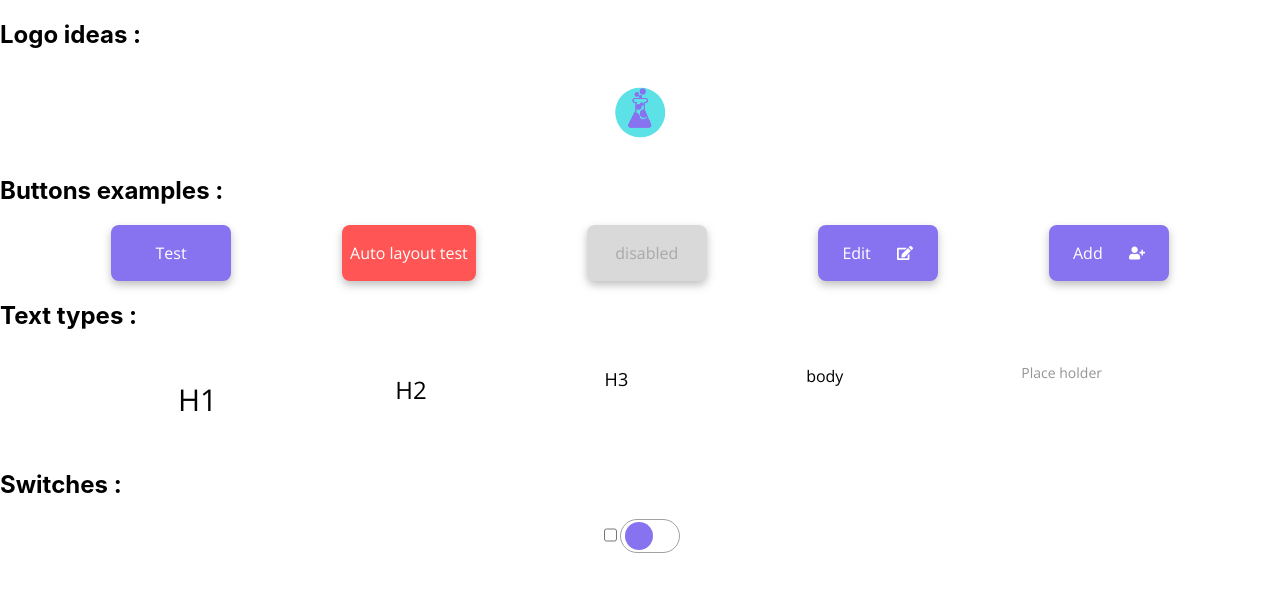
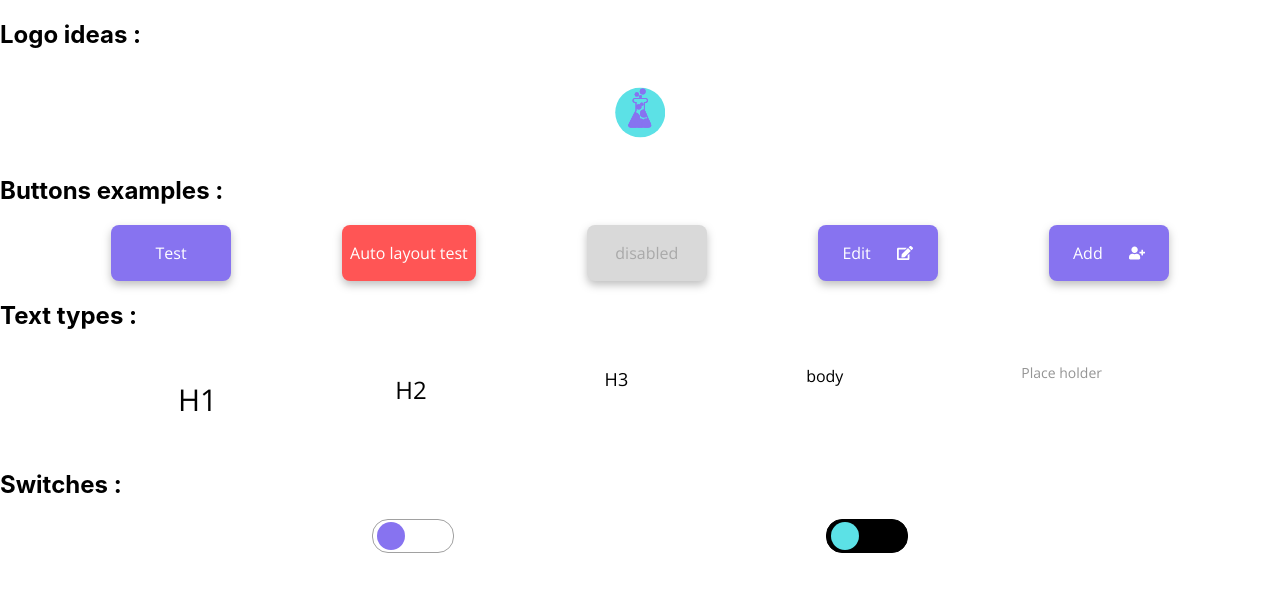
Before and after one commit to fechad/social-media-app, a React (Create React App) app in the folder client/: page /components in a window 1280 px wide. Shown: the top 592 px of the page. Built offline with nearby package versions, Linux system fonts and the light colour scheme.

Commit message:
switch is playing difficult

```diff
--- a/client/src/App.tsx
+++ b/client/src/App.tsx
@@ -1,5 +1,6 @@
 import React from 'react';
 import './App.css';
+
 
 
 function App() {
--- a/client/src/components/Switch.tsx
+++ b/client/src/components/Switch.tsx
@@ -1,22 +1,41 @@
-import React, { ReactElement } from 'react'
+import React, { ReactElement, useState } from 'react'
 import '../styles/Switch.css'
 import { IconBaseProps } from 'react-icons'
+import { useEffect } from 'react'
 
 interface buttonProps {
     lightmode?: boolean,
     icon?:  ReactElement<IconBaseProps>,
+    isActive: boolean
 }
 
-const Switch = ({icon, lightmode} : buttonProps) => {
+const Switch = ({icon, lightmode, isActive} : buttonProps) => {
+  const [state, activate] = useState([
+    {
+      lightmode: true,
+      icon: undefined,
+      isActive: false
+    }]
+  )
+  const trigger = () => {
+    activate([
+      {
+        lightmode: true,
+        icon: undefined,
+        isActive: true
+      }]);
+  }
+  useEffect(() => {}, [{
+    lightmode: true,
+    icon: undefined,
+    isActive: false
+  }]);
   return (
-    <div style={ lightmode === true ? {backgroundColor: '#ffffff'} : {backgroundColor:
-        '#000000'}} className='switch'>
+    <div style={ lightmode ? {backgroundColor: '#ffffff', border: '1px solid #A1A1A1'} : {backgroundColor:
+        '#000000', border: '1px solid #000000'}} className='switch'>
+        <div style={ lightmode ? {backgroundColor: '#8773F0'} : {backgroundColor:
+        '#5CE1E6'}} className = {isActive ? "open-thumb" : "close-thumb"} onClick = {trigger}> </div>
         {icon ? icon : ''}
-        <input type="checkbox" id = "switch" style = {lightmode === true ? {backgroundColor: '#8773F0'} : {backgroundColor:
-        '#5CE1E6'}}></input>
-        <label htmlFor="switch">
-            <div className = "thumb"></div>
-        </label>
     </div>
   )
 }
@@ -24,6 +43,7 @@ const Switch = ({icon, lightmode} : buttonProps) => {
 Switch.defaultProps = {
     lightmode: true,
     icon: undefined,
+    isActive: false
 }
 
 export default Switch
--- a/client/src/pages/Library.tsx
+++ b/client/src/pages/Library.tsx
@@ -1,6 +1,7 @@
 import React from 'react'
 import Button from '../components/Button';
-import { FaEdit, FaUserPlus } from "react-icons/fa";
+import { FaEdit, FaUserPlus, FaSun } from "react-icons/fa";
+import { BsSun } from "react-icons/bs"
 import '../styles/Library.css'
 import Text from '../components/Text';
 import Switch from '../components/Switch';
@@ -40,6 +41,7 @@ const Library = () => {
         <h1> Switches :</h1>
         <section>
           <Switch lightmode = {true}></Switch>
+          <Switch lightmode = {false}></Switch>
         </section>
       </div>
     </section>
--- a/client/src/styles/Switch.css
+++ b/client/src/styles/Switch.css
@@ -6,27 +6,16 @@
 
 }
 
-label {
-    display: flex;
-    width: 100px;
-    height: 32px;
-    border-radius: 100px;
-    cursor: pointer;
-    transition: 0.5s;
-    border: 1px solid #A1A1A1;
-    align-items: center;
+.close-thumb {
+    margin: 2px 2px 2px 4px;
+    width: 28px;
+    height: 28px;
+    border-radius: 70px;
 }
 
-.thumb {
-    margin: 4px;
+.open-thumb {
+    margin: 2px 2px 2px 40px;
     width: 28px;
     height: 28px;
-    background-color: #8773F0;
     border-radius: 70px;
-    transition: transform 2s;
 }
-
-input:checked {
-    left: calc(100% - 10px);
-    transform: translateX(-100%);
-    }
```
